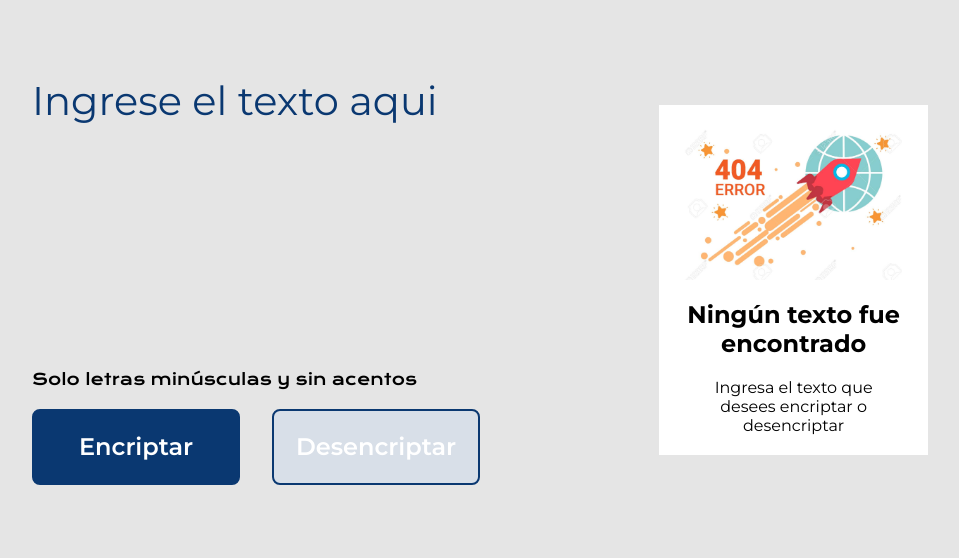
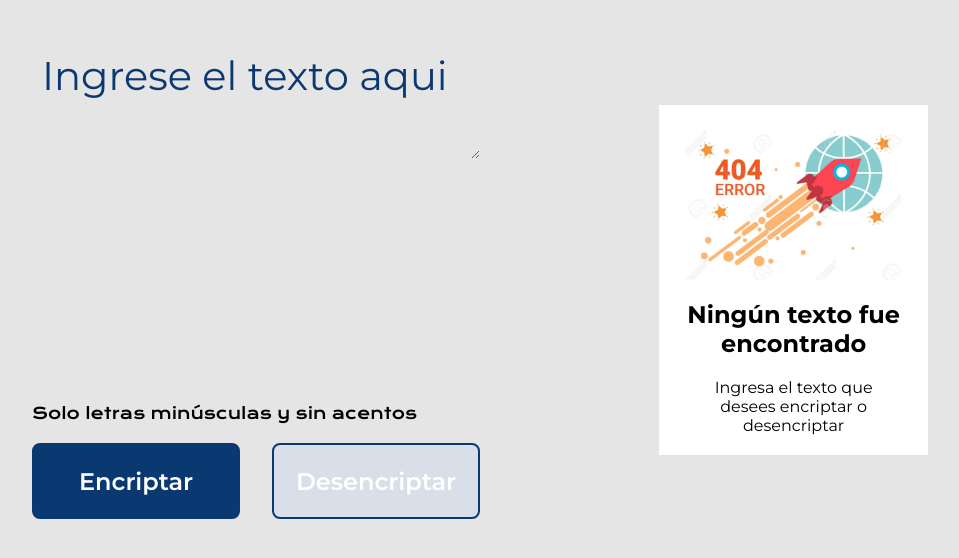
Before and after one commit to lucia-1617/Challenge1, a plain HTML site: page index.html in a window 1280 px wide. Shown: the part 120-678 px from the top of the page, without its empty margins (160-1119 px from the left). Drawn offline with nearby package versions, Linux system fonts and the light colour scheme; a web font is replaced by a local one.

Commit message:
cambio a text area

```diff
--- a/index.html
+++ b/index.html
@@ -12,7 +12,7 @@
     <header></header>
     <main class="contenedor">
         <section class="contenedor--section">
-            <input id="inputText" class="contenedor--section--input" type="text" placeholder="Ingrese el texto aqui">
+            <textarea id="inputText" class="contenedor--section--input" type="text" placeholder="Ingrese el texto aqui"></textarea>
             <p class="contenedor--section--mensaje">Solo letras minúsculas y sin acentos</p>
             <div class="contenedor--section--button">
                 <button id="encryptBtn" class="contenedor--button">Encriptar</button>
@@ -24,7 +24,7 @@
             <img id="asideImg" class="contenedor--aside--img" src="assets/83954830-icono-de-error-404-no-encontrado-mensaje-roto-banner-vector-plano-ilustración.jpg" alt="imagen de no encontrado">
             <h3 id="asideH3" class="contenedor--aside--h3">Ningún texto fue encontrado</h3>
             <p id="asideMensaje" class="contenedor--aside--mensaje">Ingresa el texto que desees encriptar o desencriptar</p>
-            <input id="resultText" class="contenedor--aside--textarea" readonly placeholder="Resultado..." style="display: none;"></input>
+            <textarea id="resultText" class="contenedor--aside--textarea" readonly placeholder="Resultado..." style="display: none;"></textarea>
             <button id="copyBtn" class="contenedor--button" style="display: none;">Copiar</button>
         </aside>
     </main>
--- a/style.css
+++ b/style.css
@@ -54,6 +54,11 @@ body {
     font-size: 2.5rem;
     font-family: var(--fuente--monserrat);
     cursor: pointer;
+    height: auto;
+    margin-bottom: 50%;
+    width: 100%;
+    padding: 10px;
+    box-sizing: border-box;
  }
 
  .contenedor--section--input::placeholder{
@@ -67,7 +72,7 @@ body {
     font-family: var(--fuente-krona);
     color: var(--color-quinto);
     font-weight: 500;
-    margin-top: 50%;
+
 
  }
 
```
